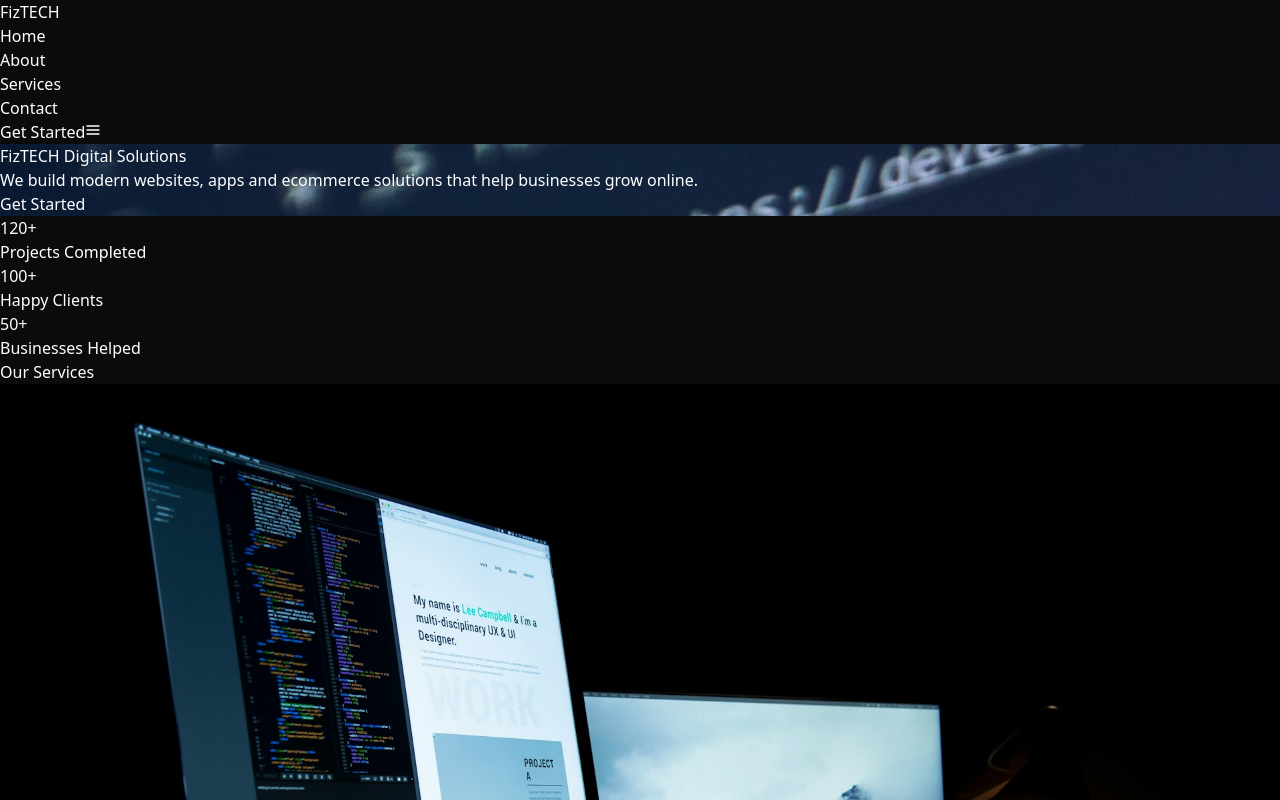
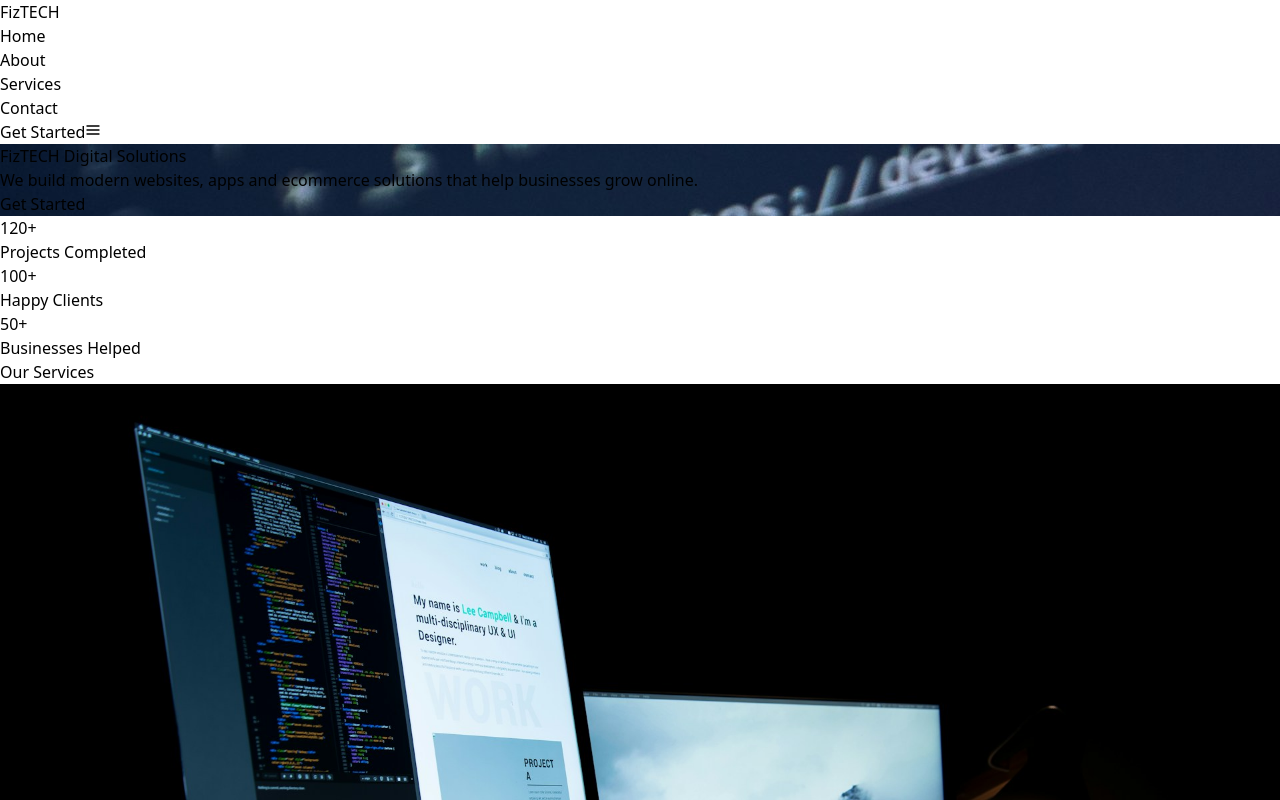
Before and after one commit to Faiz-001/Portfolio, a React (Vite) app: page / in a window 1280 px wide. Shown: the top 800 px of the page. Built offline with nearby package versions, Linux system fonts and the light colour scheme.

Commit message:
Change body background and text color

```diff
--- a/src/index.css
+++ b/src/index.css
@@ -7,6 +7,6 @@ html {
   scroll-behavior: smooth;
 }
 body {
-  background-color: #0B0B0B;
-  color: white;
+  background-color: white;
+  color: black;
 }
```
